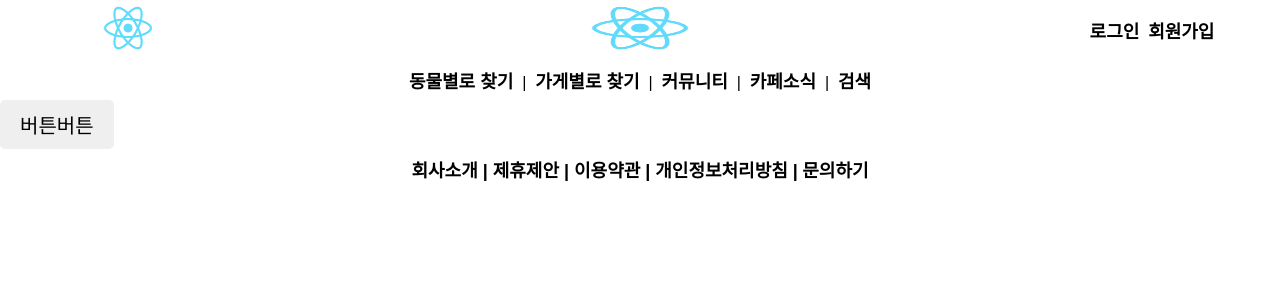
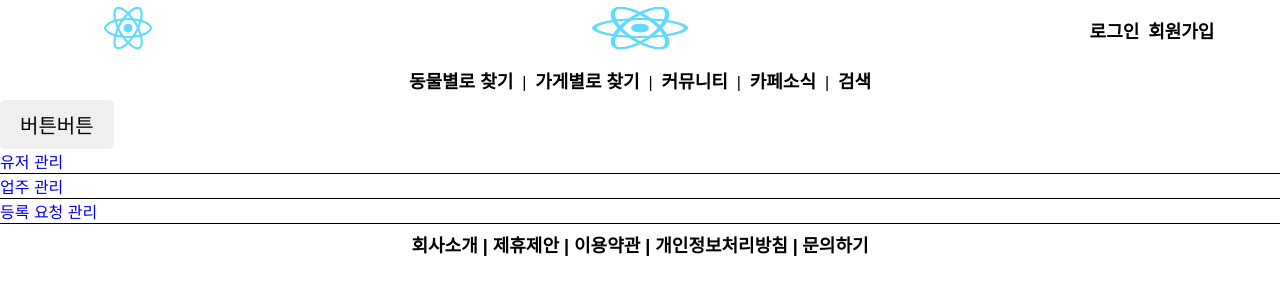
Before and after one commit to steve15963/Cafet, a React (Create React App) app in the folder frontend/: page /TestPage in a window 1280 px wide. Shown: the top 300 px of the page. Built offline with nearby package versions, Linux system fonts and the light colour scheme.

Commit message:
Update : 테스트 페이지에 사이드바 추가

```diff
--- a/frontend/src/pages/TestPage.js
+++ b/frontend/src/pages/TestPage.js
@@ -3,6 +3,7 @@ import React from "react";
 import Header from "../components/layout/Header/Header";
 import Footer from "../components/layout/Footer/Footer";
 import Button from "../components/item/Button/Button";
+import SideBar from "../components/layout/SideBar/SideBar";
 
 const TestPage = () => {
   return (
@@ -14,6 +15,7 @@ const TestPage = () => {
           alert("클릭했습니다.");
         }}
       />
+      <SideBar />
       <Footer />
     </div>
   );
```
